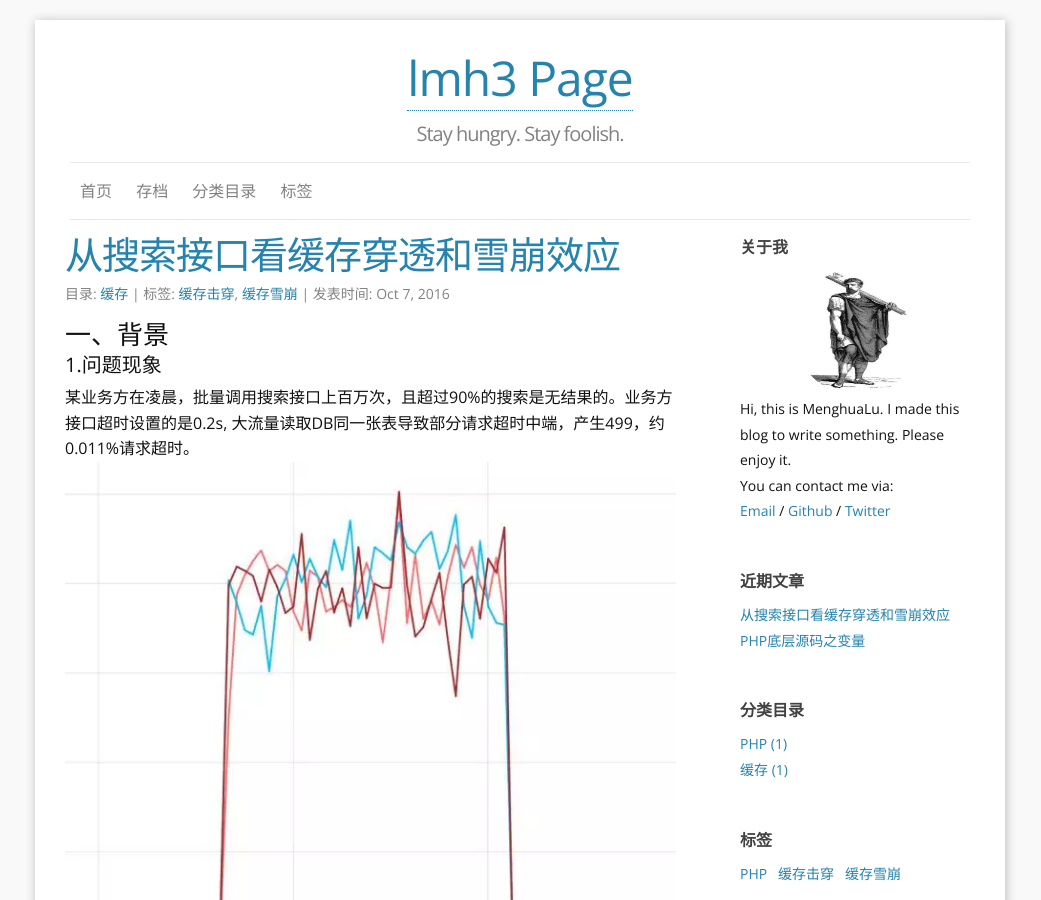
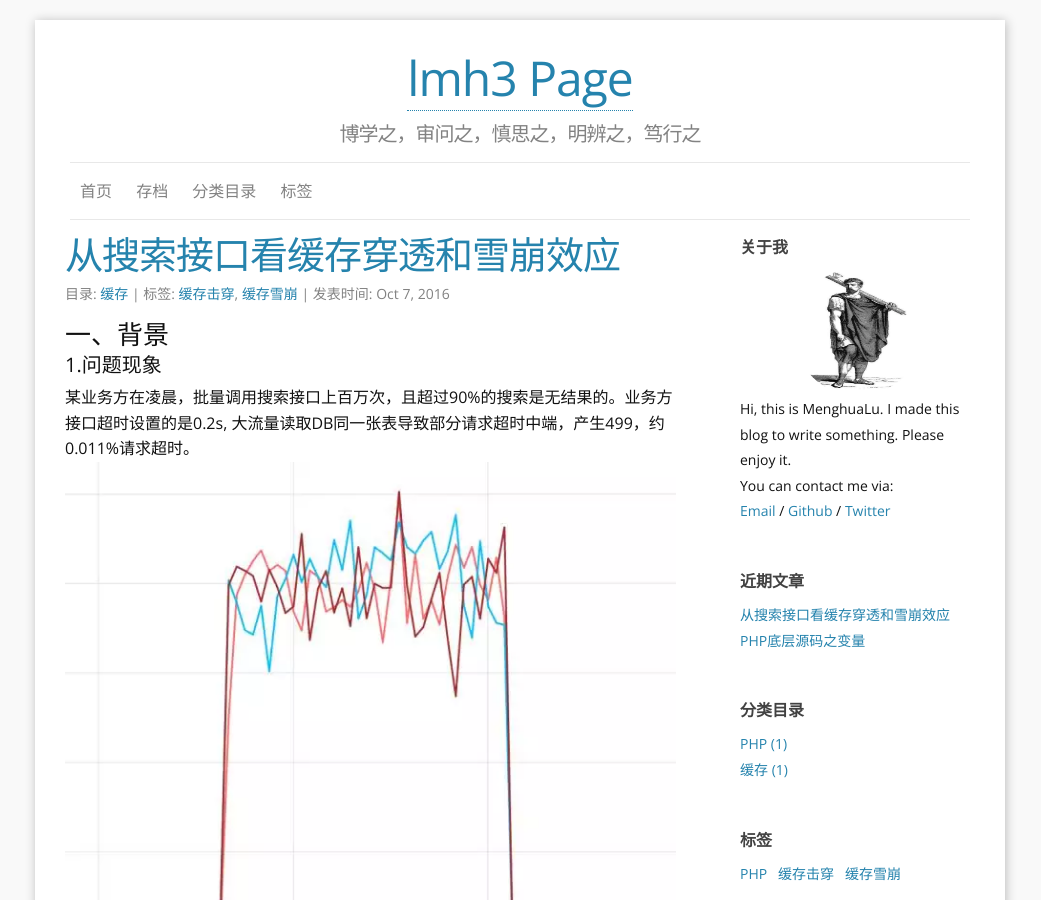
Before and after one commit to lmh3/lmh3.github.io, a Jekyll site: the page built from index.html, in a window 1280 px wide and 900 px high. Shown: the whole window, without its empty margins (120-1161 px from the left). Built offline with Jekyll 4.4.1, drawn with Linux system fonts in a browser that asks for light colours; the list of posts is cut into pages by our own code.

Commit message:
add motto

```diff
--- a/_config.yml
+++ b/_config.yml
@@ -1,8 +1,8 @@
 ### Site info:
-title: lmh3 Page
-tagline: Stay hungry. Stay foolish.
-author: MenghuaLu
-email: lmh31415@gmail.com
+title: "lmh3 Page"
+motto: "博学之，审问之，慎思之，明辨之，笃行之"
+author: "MenghuaLu"
+email: "lmh31415@gmail.com"
 description: "MenghuaLu Page"
 keywords: ""
 baseurl: ""
@@ -10,10 +10,10 @@ url: ""
 locale: en_US
 
 ### Personal info and site tools info:
-twitter_username: MenghuaLu
-github_username:  lmh3
+twitter_username: "MenghuaLu"
+github_username:  "lmh3"
 favicon:     "/images/favicon.ico"
-aboutme: Hi, this is MenghuaLu. I made this blog to write something. Please enjoy it.
+aboutme: "Hi, this is MenghuaLu. I made this blog to write something. Please enjoy it."
 aboutme_photo: "/images/aboutme.png"
 
 ### Site setting:
--- a/_includes/header.html
+++ b/_includes/header.html
@@ -3,7 +3,7 @@
   <div class="wrapper">
 
     <h1 class="site-title"><a href="{{ site.baseurl }}/">{{ site.title }}</a></h1>
-    <h3 class="site-meta">{{ site.tagline }}</h3>
+    <h3 class="site-meta">{{ site.motto }}</h3>
 
     <nav class="site-nav">
       <a href="#" class="menu-icon">
```
Also changed, not shown: README.md.
